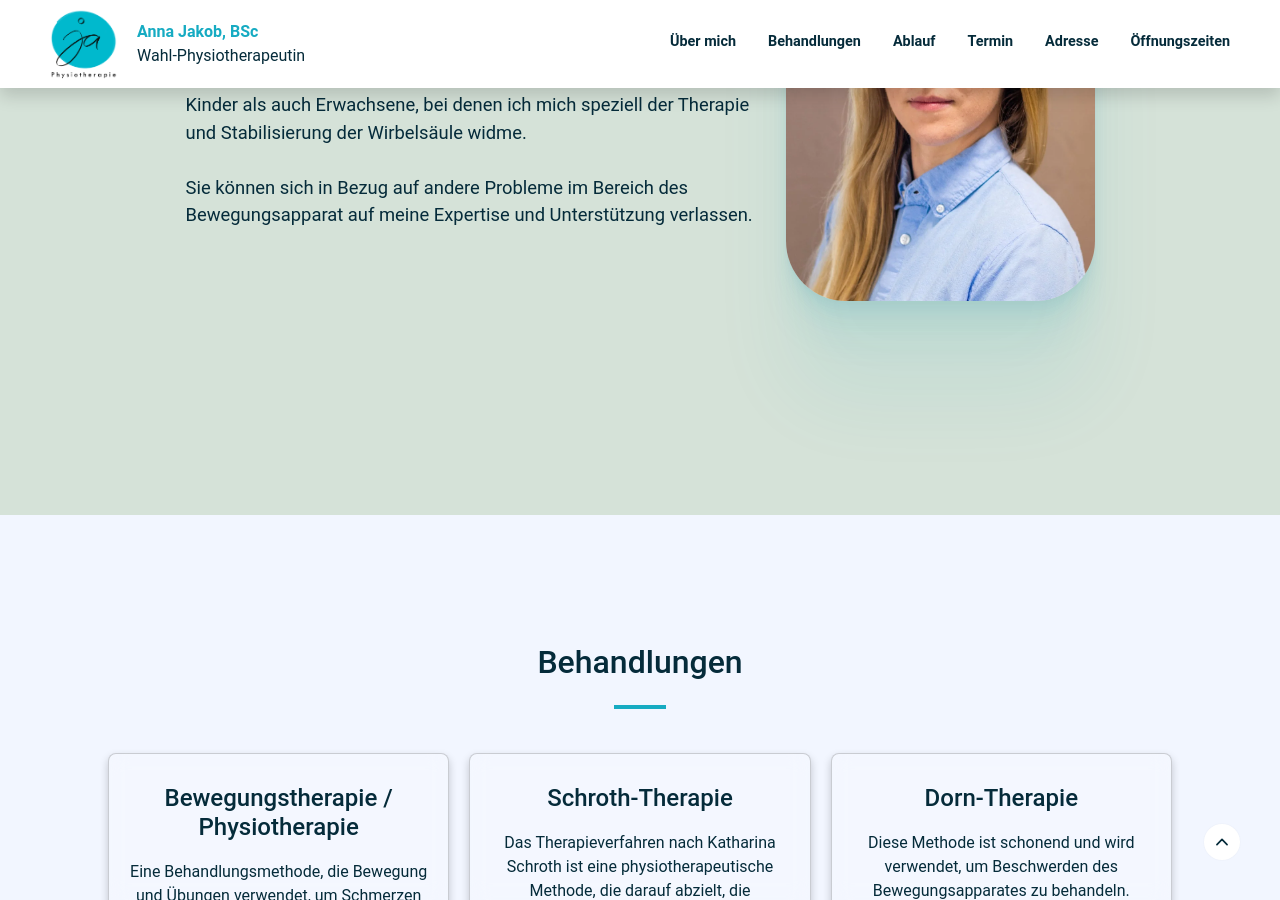
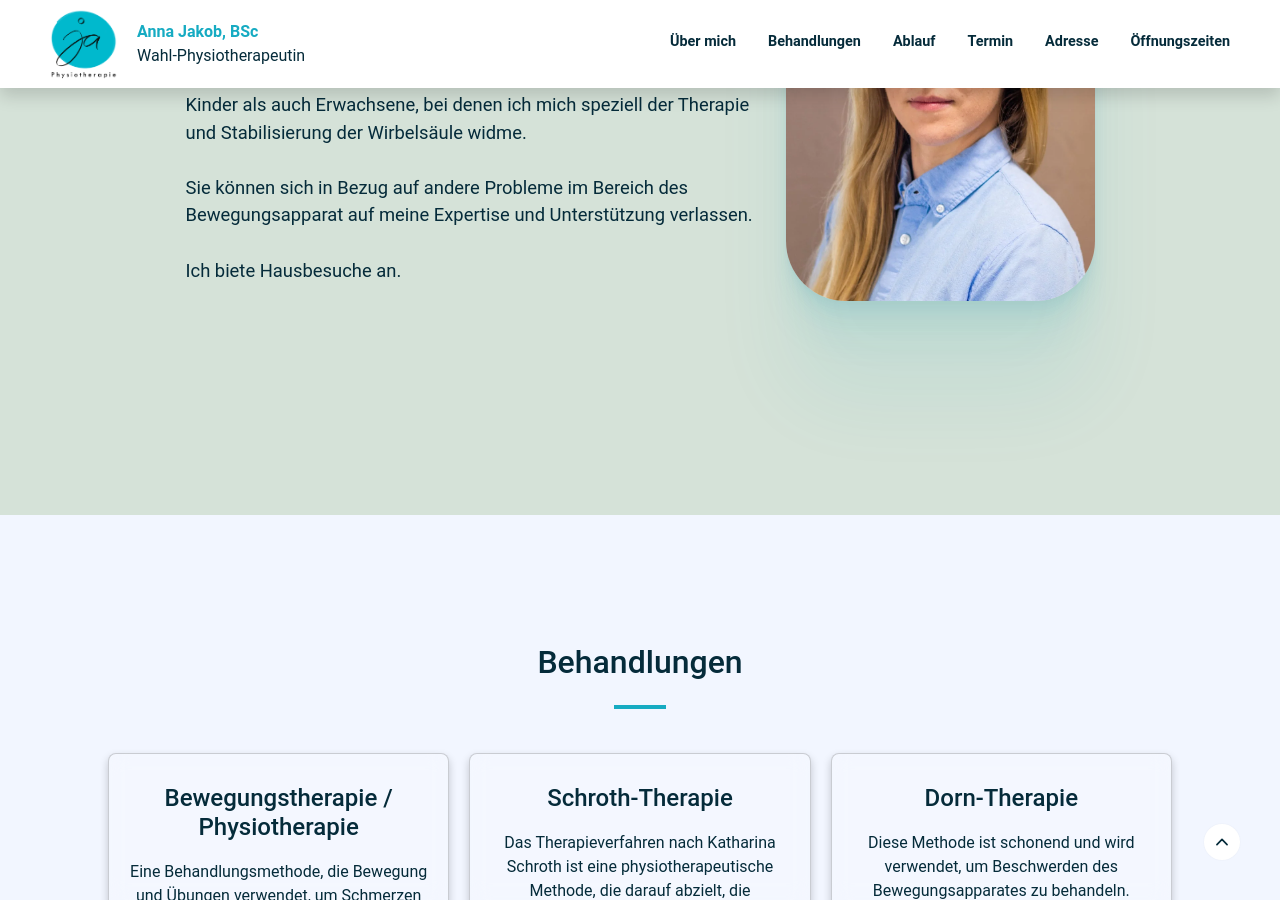
Before and after one commit to paulzwoelfer/annajakob-physio.github.io, a Jekyll site: the page built from index.md, in a window 1280 px wide and 900 px high, scrolled down 385 px. Built offline with Jekyll 4.4.1, drawn with Linux system fonts in a browser that asks for light colours.

Commit message:
add Hausbesuche

```diff
--- a/index.md
+++ b/index.md
@@ -2,7 +2,7 @@
 layout: home
 header:
   title: Physiotherapie - Graz
-  description: In meiner Tätigkeit als zertifizierte Schroth-Therapeutin in Graz liegt mein Schwerpunkt auf der ganzheitlichen Behandlung von Skoliose und anderen orthopädischen Erkrankungen. Dies betrifft sowohl Kinder als auch Erwachsene, bei denen ich mich speziell der Therapie und Stabilisierung der Wirbelsäule widme. <br/><br/>Sie können sich in Bezug auf andere Probleme im Bereich des Bewegungsapparat auf meine Expertise und Unterstützung verlassen.
+  description: In meiner Tätigkeit als zertifizierte Schroth-Therapeutin in Graz liegt mein Schwerpunkt auf der ganzheitlichen Behandlung von Skoliose und anderen orthopädischen Erkrankungen. Dies betrifft sowohl Kinder als auch Erwachsene, bei denen ich mich speziell der Therapie und Stabilisierung der Wirbelsäule widme. <br/><br/>Sie können sich in Bezug auf andere Probleme im Bereich des Bewegungsapparat auf meine Expertise und Unterstützung verlassen. <br/><br/>Ich biete Hausbesuche an.
   image: assets/images/Anna.jpg
   image_webp: assets/images/Anna.webp
   image_alt: Bild über Anna Jakob
```
